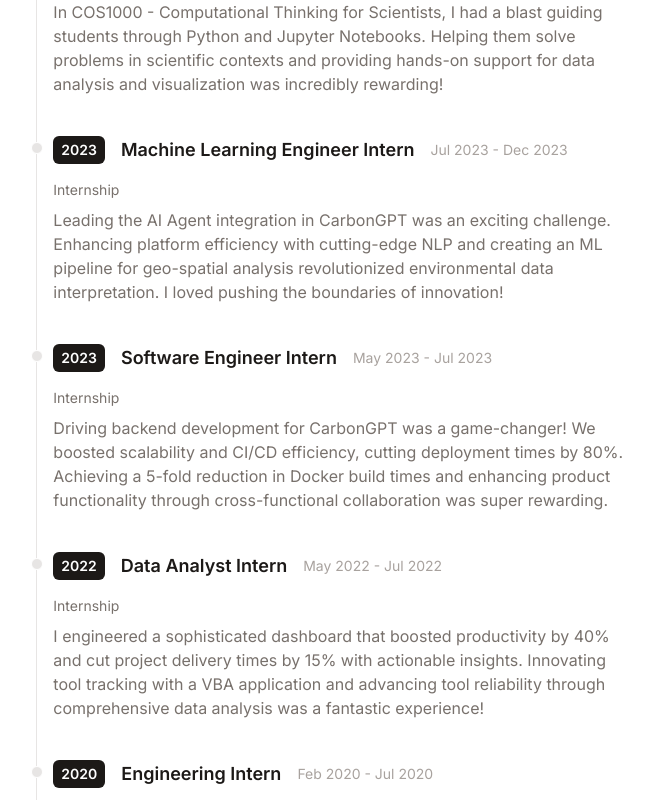
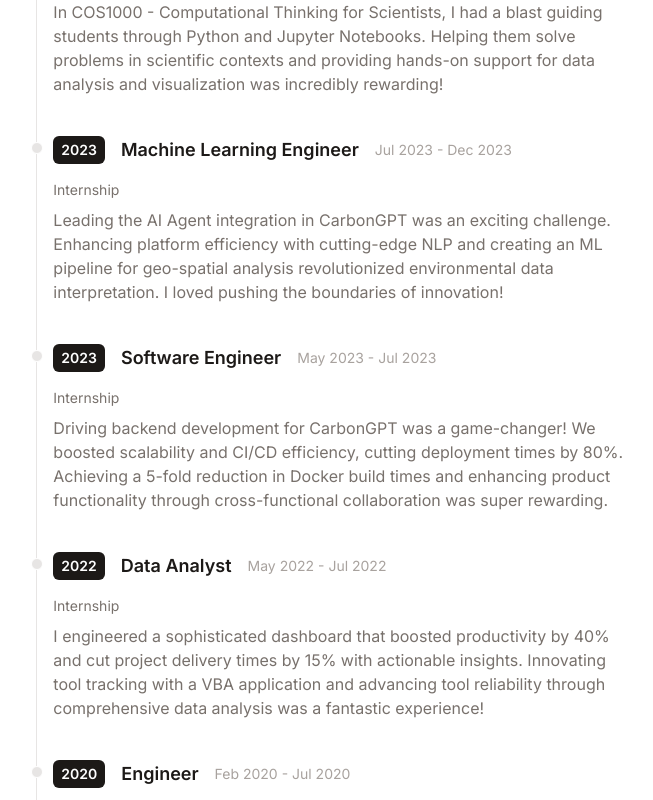
Before and after one commit to zejian99/portfolio, a React (Vite) app: page / in a window 1280 px wide. Shown: the part 1300-2100 px from the top of the page, without its empty margins (305-958 px from the left). Built offline with nearby package versions, Linux system fonts and the light colour scheme.

Commit message:
Removed 'Intern' in the timeline

```diff
--- a/src/data/timeline.js
+++ b/src/data/timeline.js
@@ -14,28 +14,28 @@ export default [
     },
     {
         year: '2023',
-        title: 'Machine Learning Engineer Intern',
+        title: 'Machine Learning Engineer',
         position:'Internship',
         duration: 'Jul 2023 - Dec 2023',
         details: 'Leading the AI Agent integration in CarbonGPT was an exciting challenge. Enhancing platform efficiency with cutting-edge NLP and creating an ML pipeline for geo-spatial analysis revolutionized environmental data interpretation. I loved pushing the boundaries of innovation!'
     },
     {
         year: '2023',
-        title: 'Software Engineer Intern',
+        title: 'Software Engineer',
         position:'Internship',
         duration: 'May 2023 - Jul 2023',
         details: 'Driving backend development for CarbonGPT was a game-changer! We boosted scalability and CI/CD efficiency, cutting deployment times by 80%. Achieving a 5-fold reduction in Docker build times and enhancing product functionality through cross-functional collaboration was super rewarding.'
     },
     {
         year: '2022',
-        title: 'Data Analyst Intern',
+        title: 'Data Analyst',
         position:'Internship',
         duration: 'May 2022 - Jul 2022',
         details: 'I engineered a sophisticated dashboard that boosted productivity by 40% and cut project delivery times by 15% with actionable insights. Innovating tool tracking with a VBA application and advancing tool reliability through comprehensive data analysis was a fantastic experience!'
     },
     {
         year: '2020',
-        title: 'Engineering Intern',
+        title: 'Engineer',
         position:'Internship',
         duration: 'Feb 2020 - Jul 2020',
         details: 'Creating a Python utility adopted by over 100 employees was a huge win for equipment robustness and reliability. Playing a key role in assembling and testing a $1.5 million wafer testing machine showcased my dedication to manufacturing excellence and innovation.'
```
